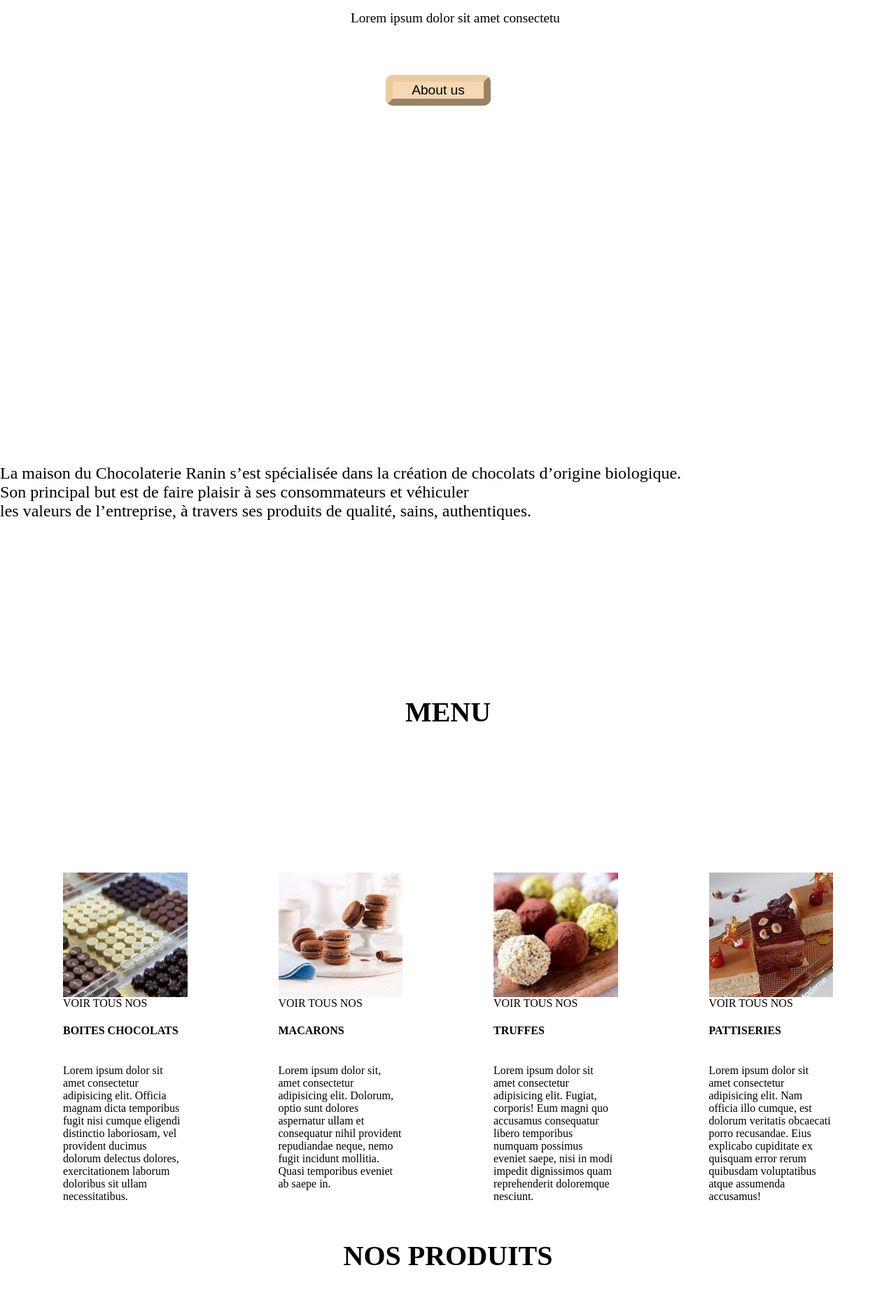
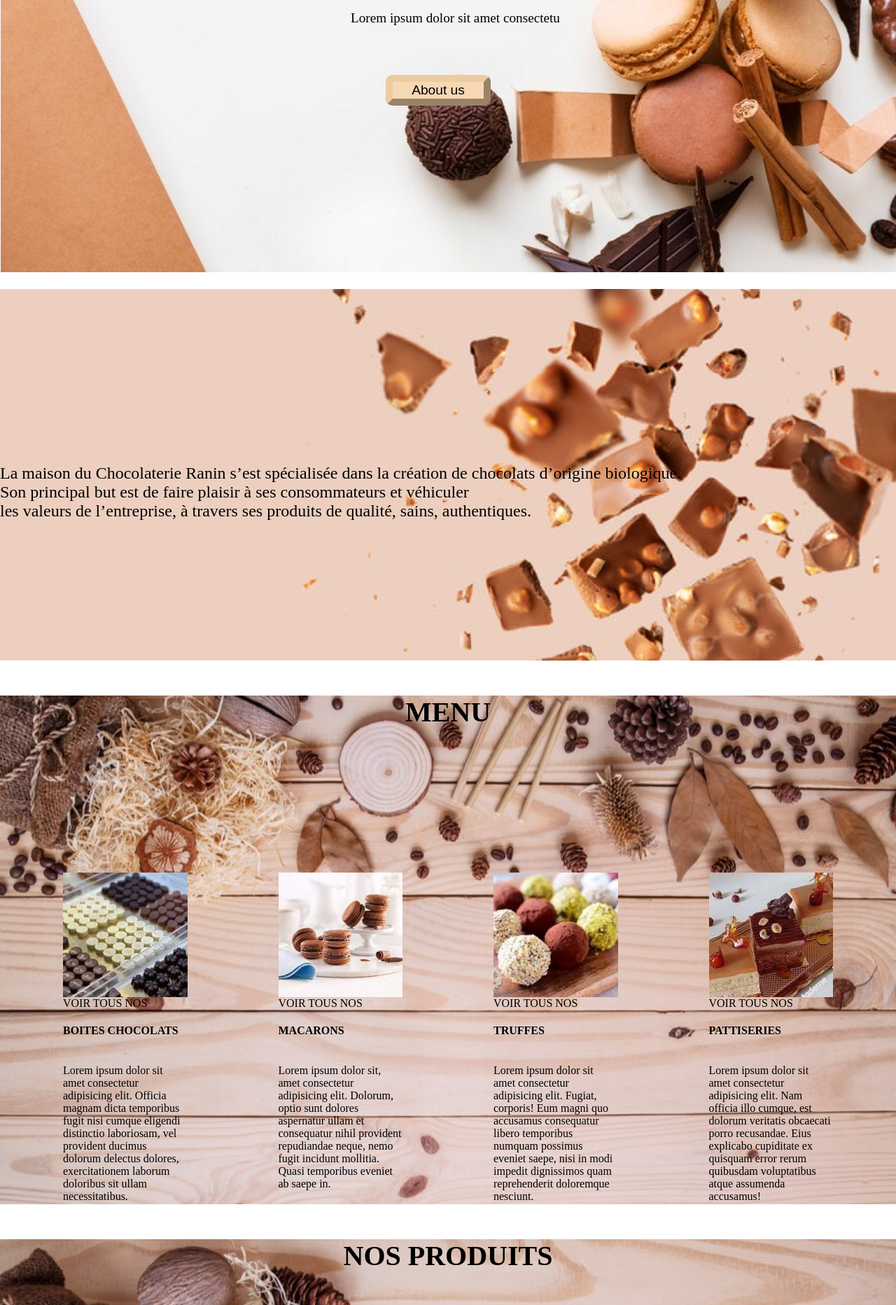
Before and after one commit to Bouchakour-rania/site-chocolaterie, a plain HTML site: page index.html in a window 1280 px wide. Shown: the part 213-2078 px from the top of the page at 70% size. Drawn offline with Linux system fonts and the light colour scheme.

Commit message:
Update index.css

```diff
--- a/index.css
+++ b/index.css
@@ -30,7 +30,7 @@
   width: 100%;
 }
 #home{
-  background-image: url('home.jpg');
+  background-image: url('images/home.jpg');
   margin: 0px;
   justify-content: center;
   align-items: center;
@@ -124,13 +124,13 @@ img {
         margin-bottom: 30px;
       }
       #tproduit{
-        background-image: url('menu.jpg');
+        background-image: url('images/menu.jpg');
         padding-top: 0;
         /****margin: 0;****888*****/
       }
       #pproduit{
         margin-top: 1rem;
-        background-image: url(menu1.jpg);
+        background-image: url(images/menu1.jpg);
         background-repeat: no-repeat;
         /**border: 1px solide rgba(0, 0, 0, 0);**/
         height: 727px;
@@ -245,14 +245,14 @@ h1 {
 }
 
 #aboutus2{
-  background-image: url(hhh.jpg);
+  background-image: url(images/hhh.jpg);
   background-repeat: no-repeat;
   height: 531px;
  align-items: center;
   justify-content: center;
 }
 #ga3taht{
-  background-image: url(backc.jpg);
+  background-image: url(images/backc.jpg);
   background-repeat: no-repeat;
   max-height: 750px;
 
```
